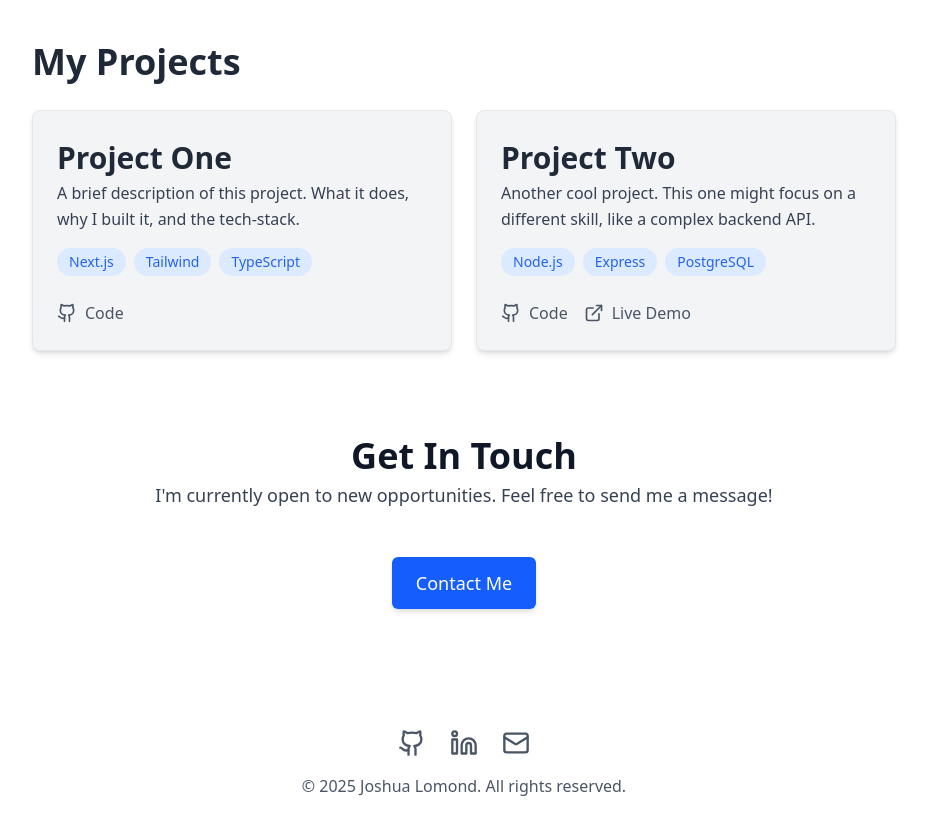
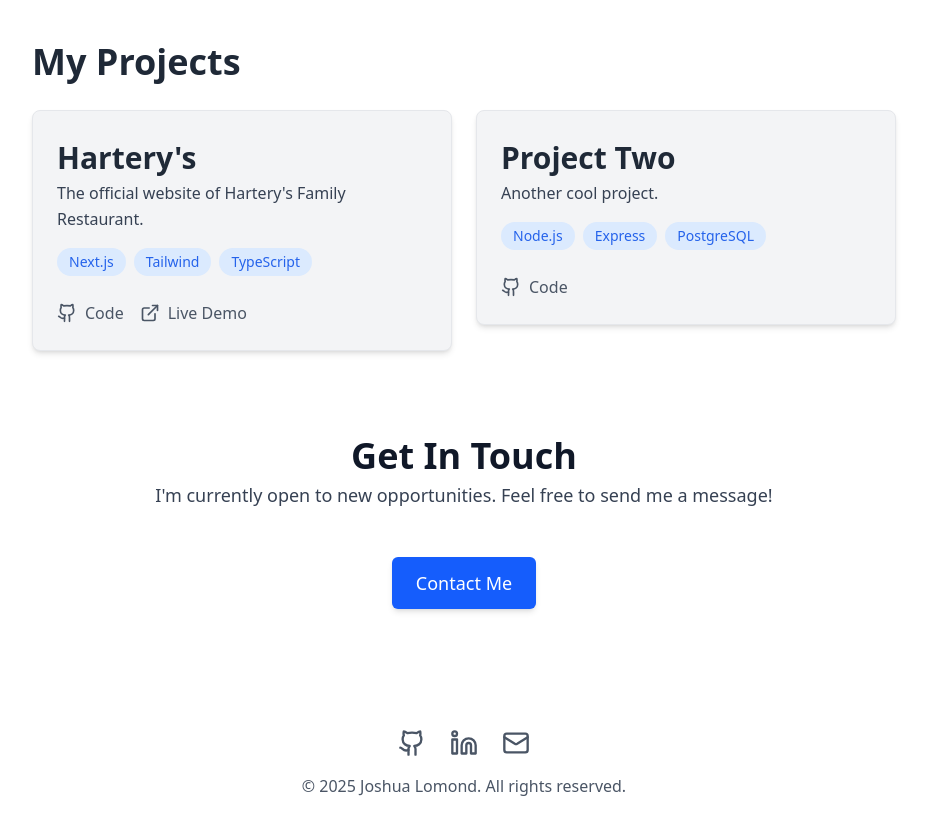
Before and after one commit to JoshuaLomond/portfolio, a Next.js app: page / in a window 1280 px wide. Shown: the part 780-1615 px from the top of the page, without its empty margins (176-1103 px from the left). Built offline with nearby package versions, Linux system fonts and the light colour scheme.

Commit message:
Add information for `Hartery's` project

```diff
--- a/app/data/projects.ts
+++ b/app/data/projects.ts
@@ -1,17 +1,15 @@
 export const projects = [
   {
-    title: "Project One",
-    description:
-      "A brief description of this project. What it does, why I built it, and the tech-stack.",
+    title: "Hartery's",
+    description: "The official website of Hartery's Family Restaurant.",
     tags: ["Next.js", "Tailwind", "TypeScript"],
-    githubUrl: "https://github.com/joshualomond",
+    githubUrl: "https://github.com/joshualomond/harterys",
+    liveUrl: "https://harterys.com",
   },
   {
     title: "Project Two",
-    description:
-      "Another cool project. This one might focus on a different skill, like a complex backend API.",
+    description: "Another cool project.",
     tags: ["Node.js", "Express", "PostgreSQL"],
     githubUrl: "https://github.com/joshualomond",
-    liveUrl: "https://joshlomond.dev",
   },
 ];
--- a/app/layout.tsx
+++ b/app/layout.tsx
@@ -5,11 +5,13 @@ import "./globals.css";
 const geistSans = Geist({
   variable: "--font-geist-sans",
   subsets: ["latin"],
+  preload: false,
 });
 
 const geistMono = Geist_Mono({
   variable: "--font-geist-mono",
   subsets: ["latin"],
+  preload: false,
 });
 
 import Navbar from "./components/Navbar";
```
Also changed, not shown: tsconfig.json (+9 -6 lines).
